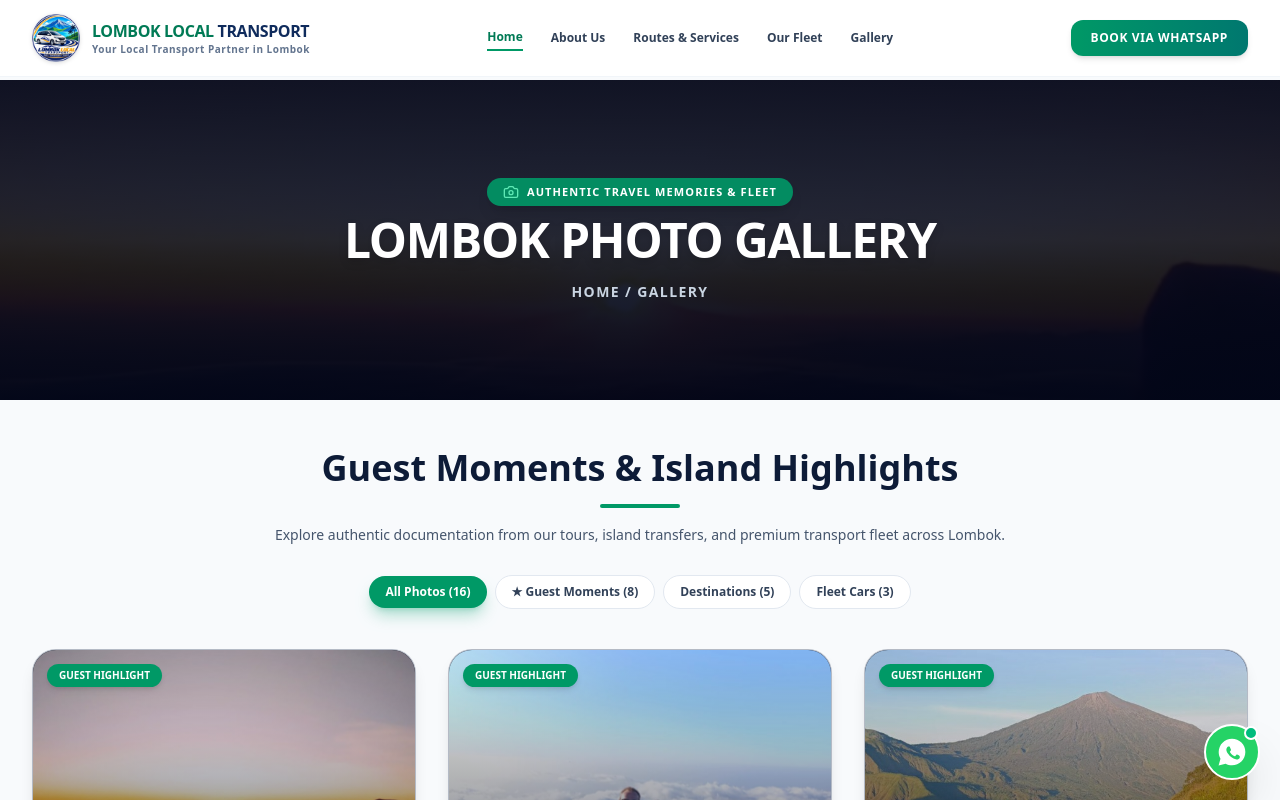
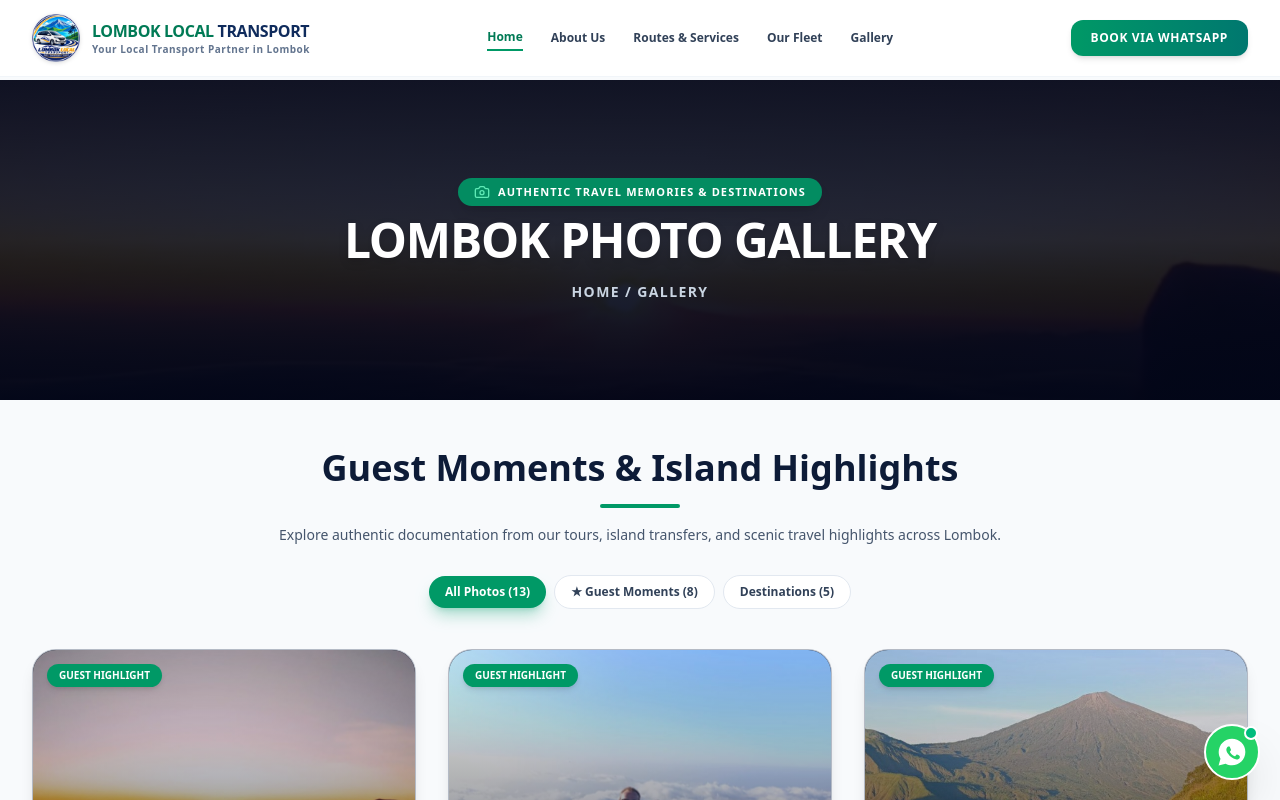
Before and after one commit to Reggyzul/Lombok-Local-Transport, a React (Vite) app: page / in a window 1280 px wide. Both pictures are taken after a click on the button "Gallery". Shown: the top 800 px of the page. Built offline with nearby package versions, Linux system fonts and the light colour scheme.

Commit message:
Remove Avanza, Innova, and Hiace car photos from Gallery so gallery focuses exclusively on authentic guest trip moments and scenic destinations

```diff
--- a/src/components/GalleryPage.tsx
+++ b/src/components/GalleryPage.tsx
@@ -10,7 +10,7 @@ interface GalleryPageProps {
 
 export default function GalleryPage({ lang, onNavigateHome }: GalleryPageProps) {
   const [selectedPhoto, setSelectedPhoto] = useState<{ image: string; title: string; subtitle: string; location: string } | null>(null);
-  const [activeCategory, setActiveCategory] = useState<'all' | 'guest' | 'destinations' | 'fleet'>('all');
+  const [activeCategory, setActiveCategory] = useState<'all' | 'guest' | 'destinations'>('all');
 
   const t = TRANSLATIONS[lang];
 
@@ -134,35 +134,6 @@ export default function GalleryPage({ lang, onNavigateHome }: GalleryPageProps)
       location: 'Sembalun Valley, East Lombok',
       image: '/Gambar/sembalun.avif',
       badge: 'Sembalun Highland'
-    },
-
-    // Fleet (3 items)
-    {
-      id: 14,
-      category: 'fleet',
-      title: 'Toyota Avanza',
-      subtitle: 'Clean, reliable, and air-conditioned MPV perfect for couples and small families',
-      location: 'Lombok Local Transport Fleet',
-      image: '/Gambar/avanza.avif',
-      badge: 'Fleet 4-5 Seats'
-    },
-    {
-      id: 15,
-      category: 'fleet',
-      title: 'Toyota Innova',
-      subtitle: 'Spacious suspension and premium legroom comfort for long-distance scenic travel',
-      location: 'Lombok Local Transport Fleet',
-      image: '/Gambar/innova3.avif',
-      badge: 'Fleet 6-7 Seats'
-    },
-    {
-      id: 16,
-      category: 'fleet',
-      title: 'Toyota Hiace Commuter',
-      subtitle: 'High capacity microbus with 12-15 comfortable passenger seats for group tours',
-      location: 'Lombok Local Transport Fleet',
-      image: '/Gambar/hiace.avif',
-      badge: 'Fleet 12-15 Seats'
     }
   ];
 
@@ -191,7 +162,7 @@ export default function GalleryPage({ lang, onNavigateHome }: GalleryPageProps)
             className="inline-flex items-center gap-2 px-4 py-1.5 rounded-full bg-emerald-600/90 text-white font-extrabold text-[11px] uppercase tracking-widest mb-1 shadow-lg"
           >
             <Camera className="w-4 h-4 text-emerald-300" />
-            <span>AUTHENTIC TRAVEL MEMORIES &amp; FLEET</span>
+            <span>AUTHENTIC TRAVEL MEMORIES &amp; DESTINATIONS</span>
           </motion.div>
 
           <motion.h1
@@ -222,7 +193,7 @@ export default function GalleryPage({ lang, onNavigateHome }: GalleryPageProps)
           </h2>
           <div className="w-20 h-1 bg-emerald-600 mx-auto rounded-full" />
           <p className="font-sans text-slate-600 text-xs sm:text-sm leading-relaxed font-medium">
-            Explore authentic documentation from our tours, island transfers, and premium transport fleet across Lombok.
+            Explore authentic documentation from our tours, island transfers, and scenic travel highlights across Lombok.
           </p>
 
           {/* Filter Pills */}
@@ -257,16 +228,6 @@ export default function GalleryPage({ lang, onNavigateHome }: GalleryPageProps)
             >
               Destinations (5)
             </button>
-            <button
-              onClick={() => setActiveCategory('fleet')}
-              className={`px-4 py-2 rounded-full font-display font-extrabold text-xs transition-all cursor-pointer ${
-                activeCategory === 'fleet'
-                  ? 'bg-emerald-600 text-white shadow-lg shadow-emerald-600/30'
-                  : 'bg-white text-slate-700 hover:bg-slate-100 border border-slate-200'
-              }`}
-            >
-              Fleet Cars (3)
-            </button>
           </div>
         </div>
 
@@ -285,7 +246,7 @@ export default function GalleryPage({ lang, onNavigateHome }: GalleryPageProps)
               <img
                 src={item.image}
                 alt={item.title}
-                className={`w-full h-full ${item.category === 'fleet' ? 'object-contain p-4' : 'object-cover'} group-hover:scale-110 transition-transform duration-700 opacity-95 group-hover:opacity-100`}
+                className="w-full h-full object-cover group-hover:scale-110 transition-transform duration-700 opacity-95 group-hover:opacity-100"
               />
               <div className="absolute inset-0 bg-gradient-to-t from-slate-950/95 via-slate-950/35 to-transparent opacity-85 group-hover:opacity-95 transition-opacity" />
 
```
